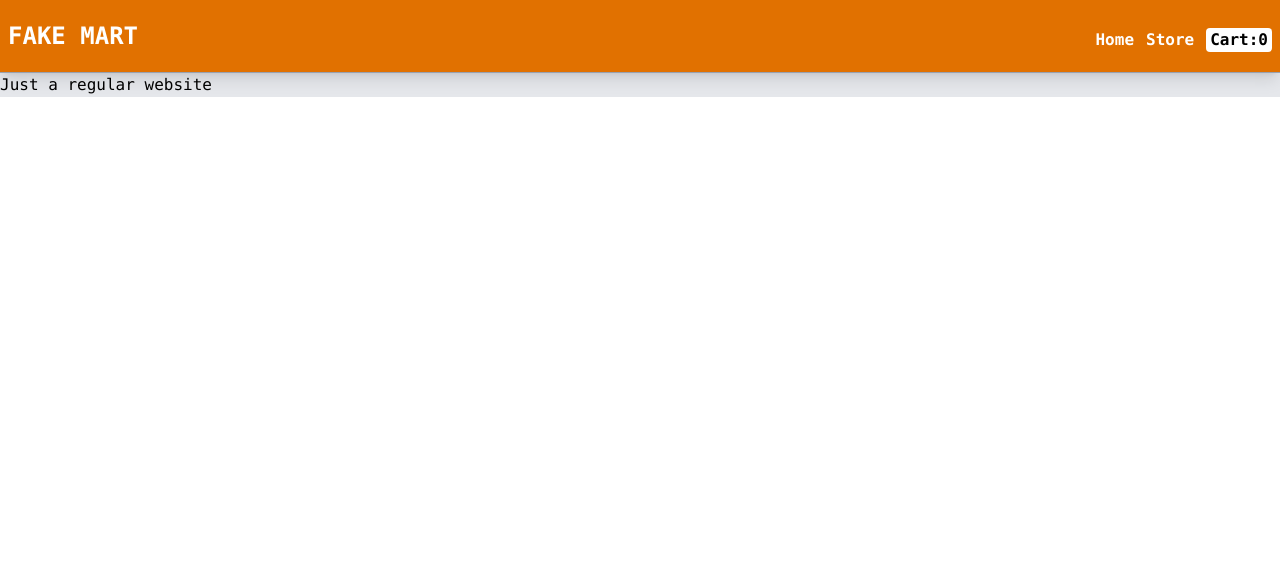
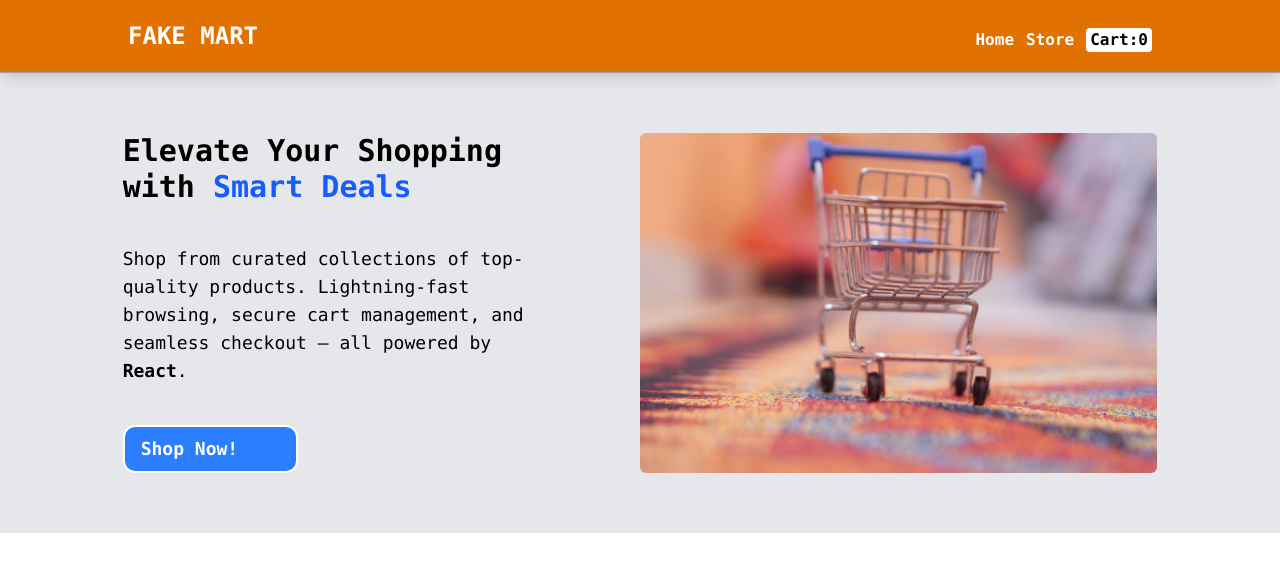
Before and after one commit to kloxer/TOP_ShoppingCart, a React (Vite) app: page / in a window 1280 px wide. Shown: the top 572 px of the page. Built offline with nearby package versions, Linux system fonts and the light colour scheme; no server answers.

Commit message:
Create homepage, still todo footer and testing

```diff
--- a/src/components/EntryInfo.jsx
+++ b/src/components/EntryInfo.jsx
@@ -1,8 +1,20 @@
+import cart from "../images/cart.jpg"
+import { Link } from "react-router-dom"
 export default function EntryInfo(){
 
     return(
-        <>
+        <div id="homePage" className="px-4 md:w-10/12 mx-auto flex flex-col md:flex-row justify-between  py-15 gap-20"  >
+        <div className="leftSide self-center mx-auto flex flex-col gap-10 ">
+            <p className="font-bold text-3xl">Elevate Your Shopping
+            with <span className="text-blue-600 ">Smart Deals</span></p>
+            <p className="text-lg">Shop from curated collections of top-quality products. Lightning-fast browsing, secure cart management, and seamless checkout — all powered by <span className="font-bold">React</span>.</p>
+            <Link to="/shopping" className="cursor-pointer md:w-2/5 py-2 px-4 text-lg font-bold border-2 rounded-xl  bg-blue-500 text-white" >
+            Shop Now!</Link>
+        </div>
 
-        <p className="">Just a regular website</p></>
+        <img src={cart} className="md:w-6/12 object-cover rounded-md bg-gray-300">
+        </img>
+
+        </div>
     )
 }
--- a/src/components/Nav.jsx
+++ b/src/components/Nav.jsx
@@ -15,7 +15,7 @@ function Nav({cart}){
     return (
     <div className="bg-amber-600 px-2  shadow-lg border-b-1 border-gray-400">
 
-    <nav className="flex justify-between items-end  pt-5 pb-5 text-white ">
+    <nav className="flex justify-between items-end  pt-5 pb-5 text-white  md:px-30">
 
     <h1 className="font-bold  text-2xl ">FAKE MART</h1>
 
```
Also changed, not shown: src/images/cart.jpg (added).
